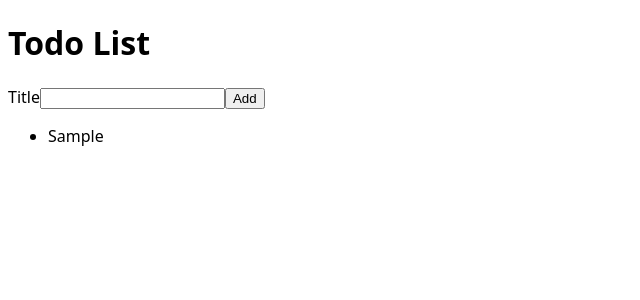
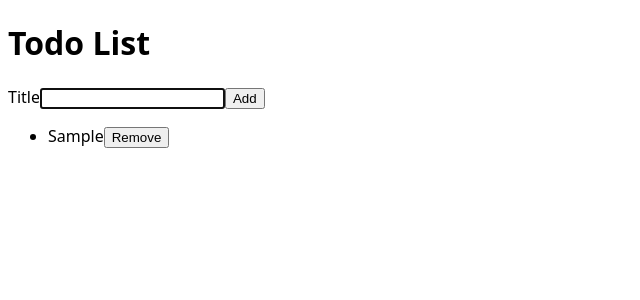
Before and after one commit to DoinaFitchevici/react-todo-1, a React (Create React App) app: page / in a window 1280 px wide. Both pictures are taken after typing "Sample" into the empty fields and a click on the button "Add". Shown: the top 300 px of the page, without its empty margins (0-640 px from the left). Built offline with nearby package versions, Linux system fonts and the light colour scheme.

Commit message:
Lesson 1 6 (#6)
* Create Reusable Input with Label Component

* Refactor Input with Label to use Component Composition

* Add Auto-Focus to Input

* Add Auto-Focus to Input using useRef and useEffect hook

* Add "Remove" Button to List Items

```diff
--- a/src/AddTodoForm.js
+++ b/src/AddTodoForm.js
@@ -1,4 +1,5 @@
 import { useState } from "react";
+import InputWithLabel from "./InputWithLabel";
 
 function AddTodoForm({ onAddTodo }) {
   const [todoTitle, setTodoTitle] = useState("");
@@ -20,14 +21,15 @@ function AddTodoForm({ onAddTodo }) {
 
   return (
     <form onSubmit={handleAddTodo}>
-      <label htmlFor="todoTitle">Title</label>
-      <input
+      <InputWithLabel
         type="text"
         id="todoTitle"
         name="title"
         value={todoTitle}
         onChange={handleTitleChange}
-      ></input>
+      >
+        Title
+      </InputWithLabel>
       <button type="submit">Add</button>
     </form>
   );
--- a/src/App.js
+++ b/src/App.js
@@ -22,11 +22,15 @@ function App() {
     setTodoList([...todoList, newTodo]);
   }
 
+  function removeTodo(id) {
+    setTodoList(todoList.filter((todo) => todo.id !== id));
+  }
+
   return (
     <>
       <h1>Todo List</h1>
       <AddTodoForm onAddTodo={addTodo} />
-      <TodoList todoList={todoList} />
+      <TodoList todoList={todoList} onRemoveTodo={removeTodo} />
     </>
   );
 }
--- /dev/null
+++ b/src/InputWithLabel.js
@@ -0,0 +1,24 @@
+import { useRef, useEffect } from "react";
+
+function InputWithLabel({ type, id, name, value, onChange, children }) {
+  const inputRef = useRef();
+  useEffect(() => {
+    inputRef.current.focus();
+  });
+
+  return (
+    <>
+      <label htmlFor="todoTitle">{children}</label>
+      <input
+        type={type}
+        id={id}
+        name={name}
+        value={value}
+        onChange={onChange}
+        ref={inputRef}
+      ></input>
+    </>
+  );
+}
+
+export default InputWithLabel;
--- a/src/TodoList.js
+++ b/src/TodoList.js
@@ -1,10 +1,10 @@
 import TodoListItem from "./TodoListItem";
 
-function TodoList({ todoList }) {
+function TodoList({ todoList, onRemoveTodo }) {
   return (
     <ul>
       {todoList.map((todo) => (
-        <TodoListItem key={todo.id} todo={todo} />
+        <TodoListItem key={todo.id} todo={todo} onRemoveTodo={onRemoveTodo} />
       ))}
     </ul>
   );
--- a/src/TodoListItem.js
+++ b/src/TodoListItem.js
@@ -1,11 +1,16 @@
-function TodoListItem({ todo }) {
-  // Destructure todo prop to get title and url
-  const { title, url } = todo;
+function TodoListItem({ todo, onRemoveTodo }) {
+  const { title, id } = todo;
   return (
     <li>
-      <a href={url} target="_blank" rel="noopener noreferrer">
-        {title}
-      </a>
+      {title}
+      <button
+        type="button"
+        onClick={() => {
+          onRemoveTodo(id);
+        }}
+      >
+        Remove
+      </button>
     </li>
   );
 }
```
